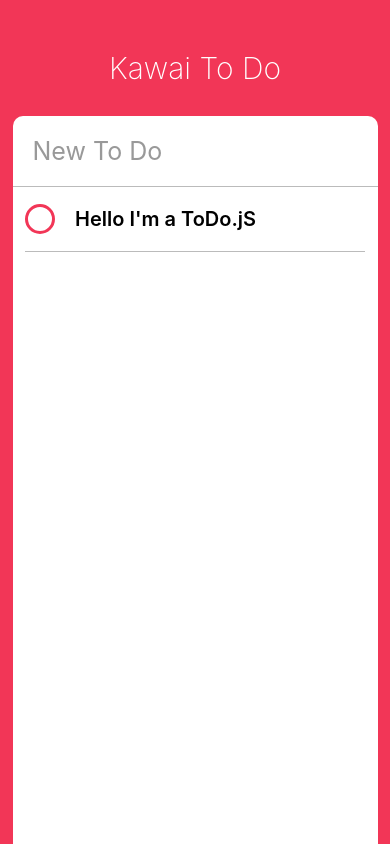
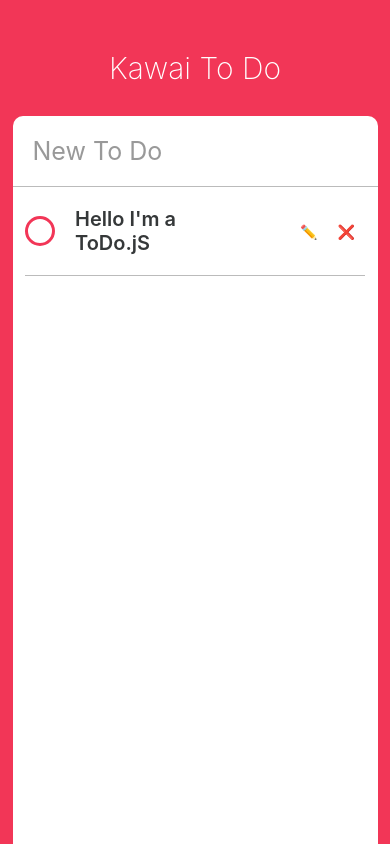
Before and after one commit to pavane90/kawai-todo, a React Native app in the folder kawai-todo/: screen / in a window 390 px wide. Built offline with nearby package versions, Linux system fonts and the light colour scheme.

Commit message:
Styling the To Do Component

```diff
--- a/kawai-todo/ToDo.js
+++ b/kawai-todo/ToDo.js
@@ -9,15 +9,38 @@
         isCompleted: false
     };
     render(){
-            const{isCompleted} = this.state;
+            const{isCompleted, isEditing} = this.state;
         return(
         <View style={styles.container}>
-            <TouchableOpacity onPress={this._toggleComplate}>
-                <View style={[styles.circle, isCompleted ? styles.completedCircle : styles.uncompletedCircle]}/>
-            </TouchableOpacity>
-            <Text style={styles.text}>Hello I'm a ToDo.jS
-            </Text>
-        </View>
+            <View style={styles.column}>
+                <TouchableOpacity onPress={this._toggleComplate}>
+                    <View style={[styles.circle, isCompleted ? styles.completedCircle : styles.uncompletedCircle]}/>
+                </TouchableOpacity>
+                <Text style={[styles.text, isCompleted ? styles.completedText: styles.uncompletedText]}>Hello I'm a ToDo.jS
+                </Text>
+            </View>
+                {isEditing ? (
+                    <View style={styles.actions}>
+                        <TouchableOpacity onPressOut={this._finishEditing}>
+                            <View style={styles.actionContainer}>
+                                <Text style={styles.actionText}>✅</Text>
+                            </View>
+                        </TouchableOpacity>
+                    </View> ) : (
+                <View style={styles.actions}>
+                    <TouchableOpacity onPressOut={this._startEditing}>
+                        <View style={styles.actionContainer}>
+                            <Text style={styles.actionText}>✏️</Text>
+                        </View>
+                    </TouchableOpacity>
+                    <TouchableOpacity>
+                        <View style={styles.actionContainer}>
+                            <Text style={styles.actionText}>❌</Text>
+                        </View>
+                    </TouchableOpacity>
+                </View>
+            )}
+            </View>
         );
     }
     _toggleComplate = () => {
@@ -25,6 +48,16 @@
             return ({
                 isCompleted: !prevState.isCompleted
             })
+        });
+    }
+    _startEditing = () => {
+        this.setState({
+            isEditing: true
+        });
+    };
+    _finishEditing = () => {
+        this.setState({
+            isEditing: false
         });
     }
 }
@@ -35,7 +68,8 @@
         borderBottomColor:"#bbb",
         borderBottomWidth: StyleSheet.hairlineWidth,
         flexDirection: "row",
-        alignItems: "center"
+        alignItems: "center",
+        justifyContent: "space-between"
     },
     circle:{
         width:30,
@@ -55,5 +89,25 @@
         fontWeight:"600",
         fontSize: 20,
         marginVertical: 20
+    },
+    completedText:{
+        color:"#bbb",
+        textDecorationLine: "line-through"
+    },
+    uncompletedText:{
+        color:"#353839"
+    },
+    column: {
+        flexDirection: "row",
+        alignItems:"center",
+        width:width / 2,
+        justifyContent:"space-between"
+    },
+    actions: {
+        flexDirection:"row"
+    },
+    actionContainer:{
+        marginVertical: 10,
+        marginHorizontal: 10
     }
 });
```
